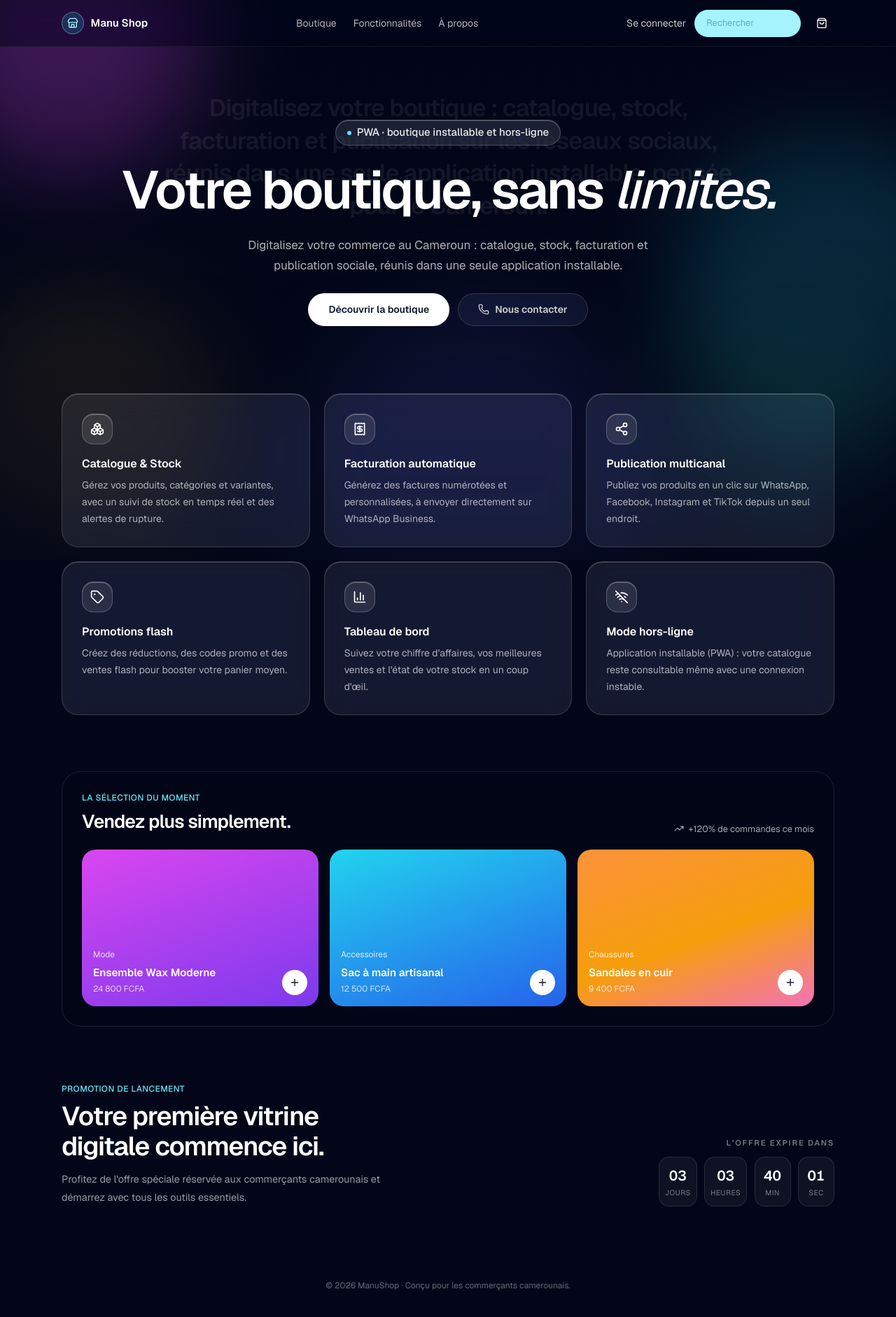
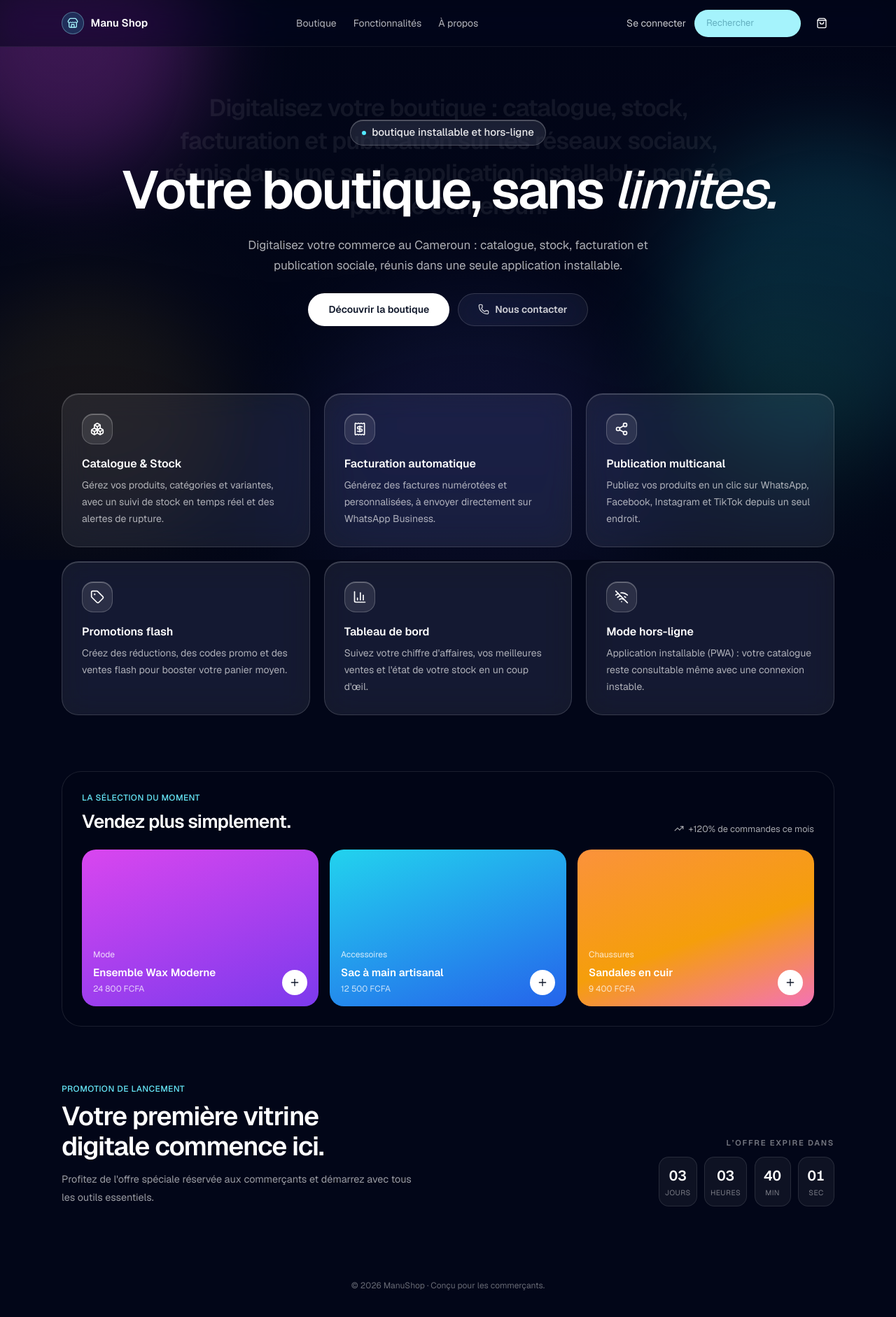
Before and after one commit to parfait92-git/ManuShop, a Next.js app: page / in a window 1280 px wide. Shown: the top 1882 px of the page at 70% size. Built offline with nearby package versions, Linux system fonts and the light colour scheme.

Commit message:
Ajuster la description

```diff
--- a/src/app/page.tsx
+++ b/src/app/page.tsx
@@ -94,7 +94,7 @@ export default function Home() {
           eyebrow={
             <>
               <span className="size-1.5 rounded-full bg-cyan-300" />
-              PWA · boutique installable et hors-ligne
+              boutique installable et hors-ligne
             </>
           }
           heading={
@@ -136,12 +136,12 @@ export default function Home() {
           id="apropos"
           eyebrow="Promotion de lancement"
           title="Votre première vitrine digitale commence ici."
-          description="Profitez de l'offre spéciale réservée aux commerçants camerounais et démarrez avec tous les outils essentiels."
+          description="Profitez de l'offre spéciale réservée aux commerçants et démarrez avec tous les outils essentiels."
           targetDate="2026-09-16T06:00:00+01:00"
         />
 
         <SiteFooter>
-          © 2026 ManuShop · Conçu pour les commerçants camerounais.
+          © 2026 ManuShop · Conçu pour les commerçants.
         </SiteFooter>
       </main>
     </div>
```
